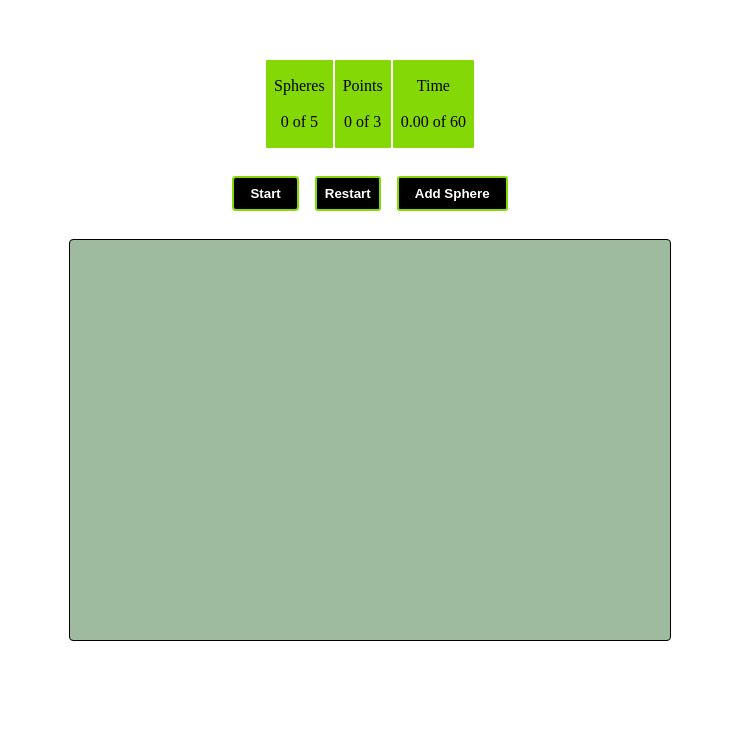
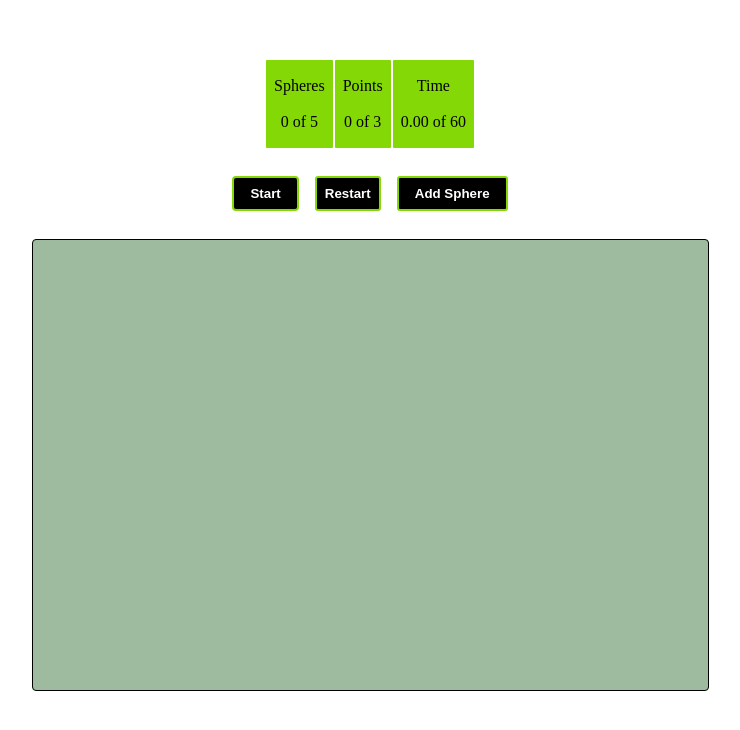
Before and after one commit to emersonlebleu/motion-sim, a Vue app: page / in a window 1280 px wide. Shown: the top 730 px of the page, without its empty margins (270-1010 px from the left). Built offline with nearby package versions, Linux system fonts and the light colour scheme; the HTML template or start-up script is replaced by a standard one.

Commit message:
Make shapes appear on update
Created logic that allows the spheres to render when the spheres object changes there are still other bugs (such as that the spheres root object is not "clearing").

```diff
--- a/src/App.vue
+++ b/src/App.vue
@@ -47,6 +47,13 @@ export default {
     addSphere() {
       if (this.num_spheres < this.maxSpheres) {
         this.num_spheres++;
+        //Create a new sphere object and push it to the spheres array
+        this.spheres.push({
+          x: Math.floor(Math.random() * (675-20)),
+          y: Math.floor(Math.random() * (450-20)),
+          r: Math.floor(Math.random() * 20),
+          color: `rgb(${Math.floor(Math.random() * 255)}, ${Math.floor(Math.random() * 255)}, ${Math.floor(Math.random() * 255)})`
+        });
       } else {
         this.spheresMaxed = true;
       }
@@ -69,13 +76,15 @@ export default {
       clearInterval(this.interval);
     },
     reset() {
-      this.num_spheres = 0;
-      this.num_points = 0;
-      this.instant = 0;
-      this.spheresMaxed = false;
-      this.pointsMaxed = false;
-      this.spheres = [];
-      this.points = [];
+      this.num_spheres = 0,
+      this.spheres = [],
+      this.num_points = 0,
+      this.points = [],
+      this.running = false,
+      this.instant = 0,
+      this.spheresMaxed = false,
+      this.pointsMaxed = false,
+      this.instants = []
     }
   }
 }
--- /dev/null
+++ b/src/components/PlaneChart.vue
@@ -0,0 +1,83 @@
+<template>
+    <svg class="plane-chart" :class="size"></svg>
+</template>
+
+<script>
+import * as d3 from 'd3';
+
+export default {
+  name: 'PlaneChart',
+  props: {
+    size: {
+        type: String,
+        default: "small",
+    },
+    spheres: {
+        type: Array,
+        default: () => [],
+    },
+    points: {
+        type: Array,
+    },
+  },
+  computed: {
+    reactiveSpheres() {
+      return [...this.spheres];
+    },
+  },
+  watch: {
+    reactiveSpheres(newSpheres, oldSpheres) {
+      if (newSpheres.length !== oldSpheres.length) {
+        this.drawChart();
+      }
+    },
+  },
+  mounted() {
+    this.drawChart();
+  },
+  methods: {
+    drawChart() {
+        //Use d3 for the chart component
+        const svg = d3.select('.plane-chart');
+
+        // Perform data join and handle enter, update, and exit selections
+        const circles = svg.selectAll('circle')
+        .data(this.spheres);
+
+        // Remove circles that no longer have data
+        circles.exit().remove();
+
+        // Update existing circles
+        circles.attr('cx', (d) => d.x)
+        .attr('cy', (d) => d.y)
+        .attr('r', (d) => d.r)
+        .attr('fill', (d) => d.color);
+
+        // Add new circles
+        circles.enter()
+        .append('circle')
+        .attr('cx', (d) => d.x)
+        .attr('cy', (d) => d.y)
+        .attr('r', (d) => d.r)
+        .attr('fill', (d) => d.color);
+    }
+  }
+}
+</script>
+
+<style scoped lang="scss">
+  .small {
+      width: 300px;
+      height: 200px;
+  }
+
+  .medium {
+      width: 450px;
+      height: 300px;
+  }
+
+  .large{
+      width: 675px;
+      height: 450px;
+  }
+</style>
--- a/src/components/PlaneContainer.vue
+++ b/src/components/PlaneContainer.vue
@@ -1,12 +1,17 @@
 <template>
     <div class="plane-container" :class="size">
-
+      <PlaneChart :size="size" :spheres="spheres" :points="points"></PlaneChart>
     </div>
 </template>
 
 <script>
+import PlaneChart from './PlaneChart.vue';
+
 export default {
   name: 'PlaneContainer',
+  components: {
+    PlaneChart,
+  },
   props: {
     size: {
         type: String,
@@ -14,17 +19,13 @@ export default {
     },
     spheres: {
         type: Array,
+        default: () => [],
     },
     points: {
         type: Array,
-    },
-  },
-  data() {
-    return {
     }
   }
 }
-
 </script>
 
 <style scoped lang="scss">
@@ -47,7 +48,7 @@ export default {
   }
 
   .large{
-      width: 600px;
-      height: 400px;
+      width: 675px;
+      height: 450px;
   }
 </style>
```
